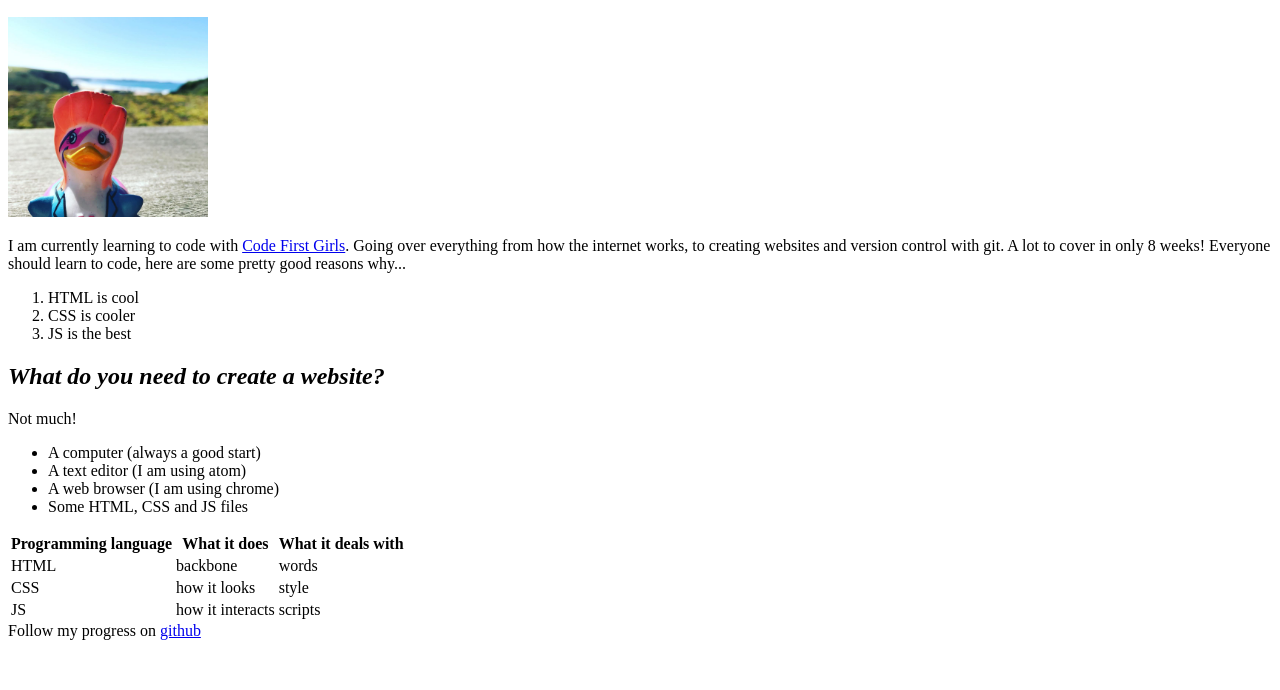
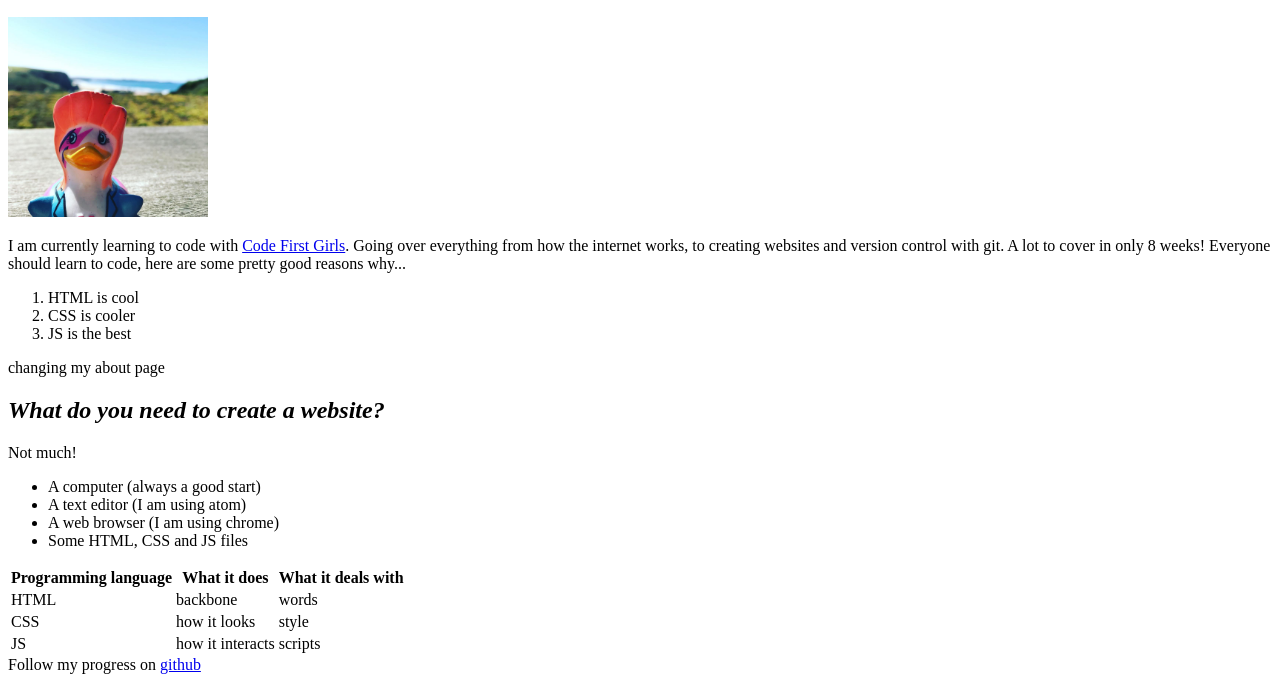
Before and after one commit to ann08/beginners-week-one, a plain HTML site: page index.html in a window 1280 px wide. Shown: the part 110-800 px from the top of the page. Drawn offline with Linux system fonts and the light colour scheme.

Commit message:
Adding a line about page

```diff
--- a/index.html
+++ b/index.html
@@ -19,6 +19,8 @@
       <li>CSS is cooler</li>
       <li>JS is the best</li>
     </ol>
+
+    <p> changing my about page </p>
 
     <h2><em>What do you need to create a website?</em></h2>
 
```
